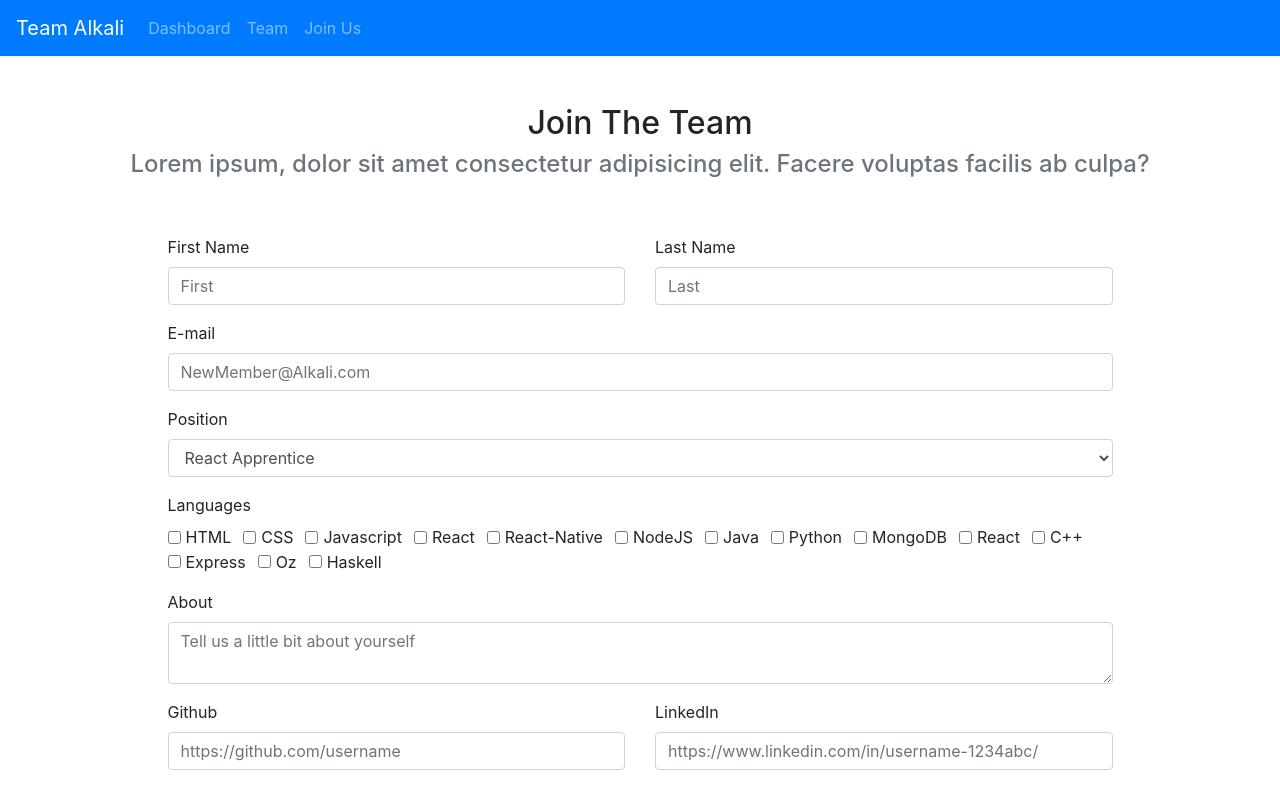
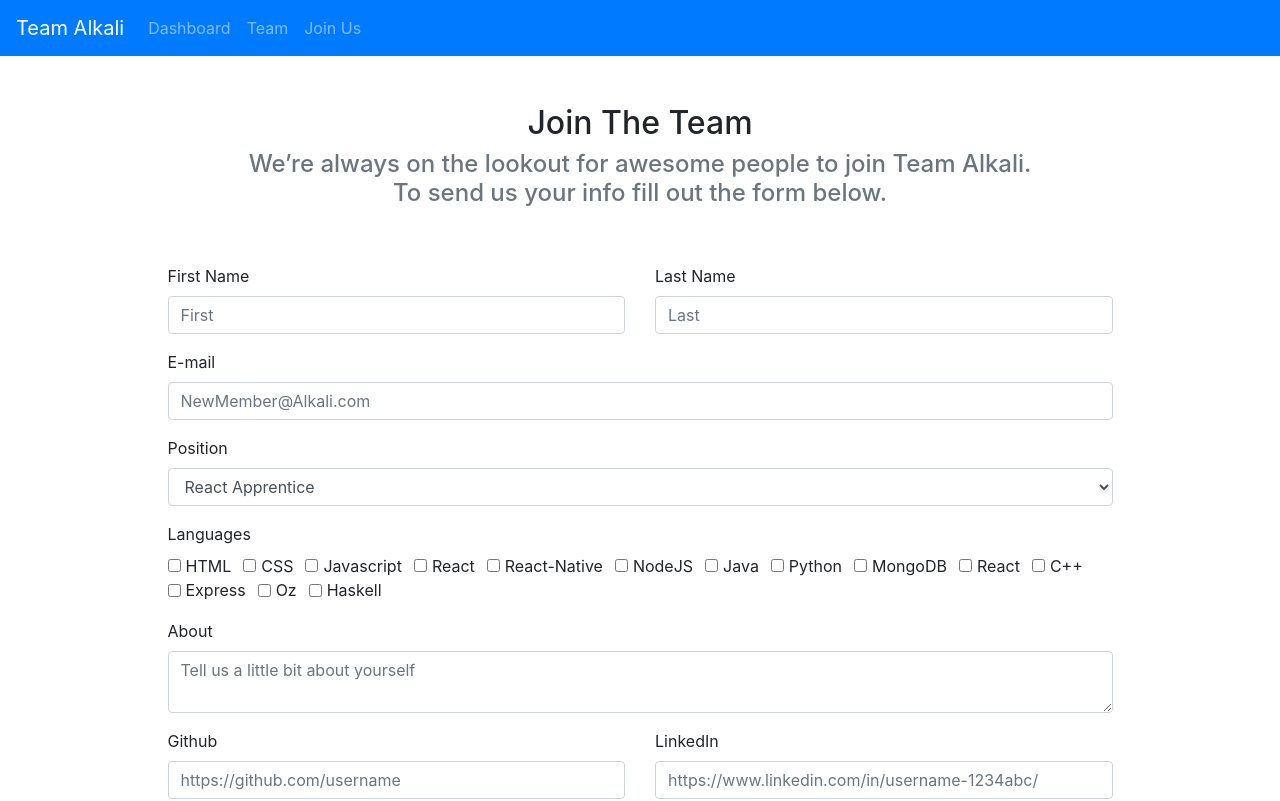
Before and after one commit to nakiacallaway/alkali-heroes, a React (Create React App) app: page /form in a window 1280 px wide. Shown: the top 801 px of the page. Built offline with nearby package versions, Linux system fonts and the light colour scheme.

Commit message:
replaced lorem ipsum

```diff
--- a/src/pages/Form.js
+++ b/src/pages/Form.js
@@ -11,7 +11,7 @@ const FormPage = () =>{
             <div className="row text-center">
                 <div className="col mt-5">
                     <h2>Join The Team</h2>
-                    <h4 className="text-secondary">Lorem ipsum, dolor sit amet consectetur adipisicing elit. Facere voluptas facilis ab culpa?</h4>
+                    <h4 className="text-secondary">We’re always on the lookout for awesome people to join Team Alkali.<br></br>To send us your info fill out the form below.  </h4>
                 </div>
             </div>
             <div className="row">
```
